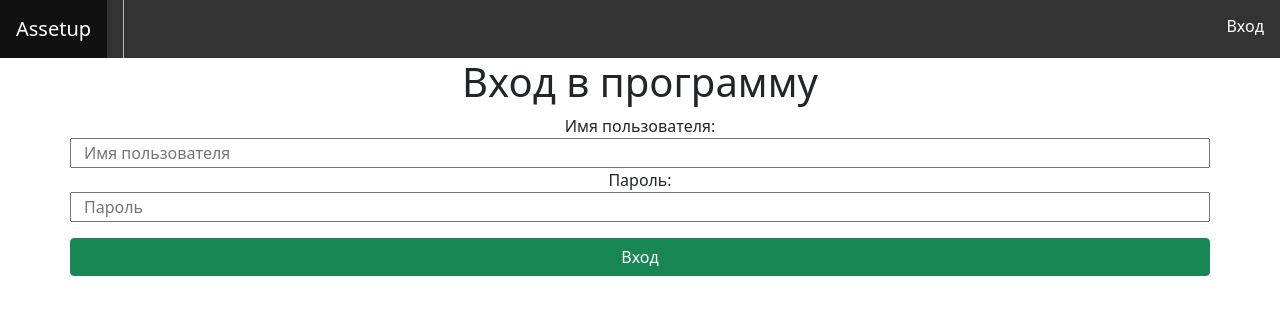
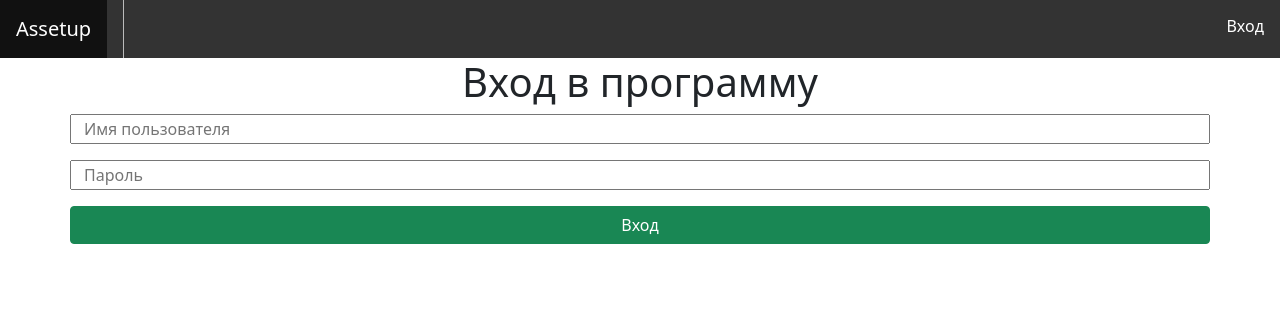
Before and after one commit to hanss2006/assetup, a React (Create React App) app: page /login in a window 1280 px wide. Shown: the top 314 px of the page. Built offline with nearby package versions, Linux system fonts and the light colour scheme.

Commit message:
Initial commit

```diff
--- a/src/components/HeaderComponent.jsx
+++ b/src/components/HeaderComponent.jsx
@@ -19,7 +19,7 @@ class HeaderComponent extends Component {
                     </li>
                     <li>
                         {isUserLoggedIn &&
-                        <Link className="nav-link active" to="/assets">Активы</Link>}
+                        <Link className="nav-link" to="/assets">Активы</Link>}
                     </li>
                     <li className="right-nav">
                         {!isUserLoggedIn &&
--- a/src/components/LoginComponent.jsx
+++ b/src/components/LoginComponent.jsx
@@ -47,12 +47,11 @@ class LoginComponent extends Component {
                         {this.state.hasLoginFailed && <div className="alert alert-warning">Неверное имя пользователя или пароль</div>}
                         {this.state.showSuccessMessage && <div>Вход произведен</div>}
                         <div className="row">
-                            <label htmlFor="username">Имя пользователя:</label>
                             <input type="text" name="username" placeholder="Имя пользователя" value={this.state.username}
                                    onChange={this.handlerChange}/>
                         </div>
+                        <div className="divider"></div>
                         <div className="row">
-                            <label htmlFor="password">Пароль:</label>
                             <input type="password" name="password" placeholder="Пароль"
                                    value={this.state.password}
                                    onChange={this.handlerChange}/>
```
